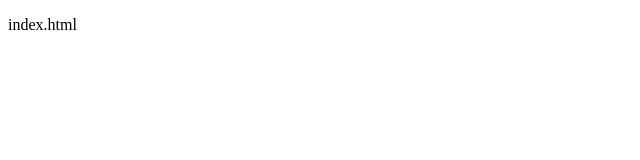
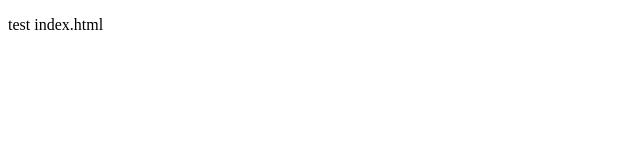
Before and after one commit to githubdev58yashi/codespaces-apache2, a plain HTML site: page src/index.html in a window 1280 px wide. Shown: the full height of the page, 0-640 px from the left. Drawn offline with Linux system fonts and the light colour scheme.

Commit message:
change html

```diff
--- a/src/index.html
+++ b/src/index.html
@@ -1,11 +1,14 @@
 <!DOCTYPE html>
 <html lang="en">
+
 <head>
   <meta charset="UTF-8">
   <meta name="viewport" content="width=device-width, initial-scale=1.0">
   <title>Document</title>
 </head>
+
 <body>
-  <p>index.html</p>
+  <p>test index.html</p>
 </body>
+
 </html>
```
